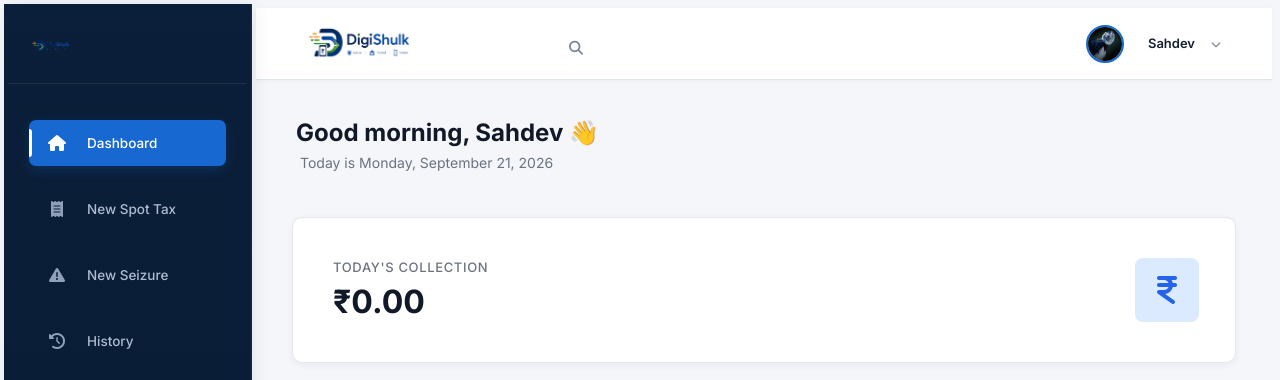
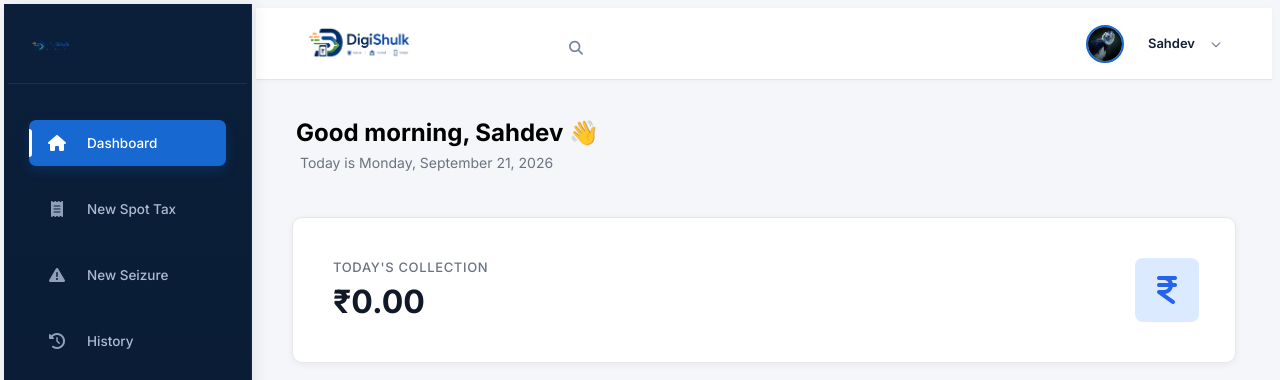
Before and after one commit to SahdevParmar/DigiShulk, a PHP site: page /includes/dashboard.php in a window 1280 px wide. Shown: the top 380 px of the page. Run offline with PHP 8.4, Linux system fonts and the light colour scheme; a user stored in the database is signed in; data comes from the database, SQL or seed files in the repository; a stand-in replaces the project's code that opens the database connection; some libraries are stand-ins or nearby versions.

Commit message:
Update dashboard.php

```diff
--- a/includes/dashboard.php
+++ b/includes/dashboard.php
@@ -173,7 +173,7 @@ $weekChange = $lastWeekTotal > 0 ? round((($thisWeekTotal - $lastWeekTotal) / $l
     <!-- Page Header -->
     <div style="display: flex; flex-wrap: wrap; align-items: center; justify-content: space-between; gap: var(--space-4); margin-bottom: var(--space-6);">
         <div>
-            <h1 style="font-size: var(--text-3xl); font-weight: 700; color: var(--color-text); margin: 0;">Good morning, <?= $inspectorName ?> 👋</h1>
+            <h1 style="font-size: var(--text-3xl); font-weight: 700; color: black; margin: 0;">Good morning, <?= $inspectorName ?> 👋</h1>
             <p class="subtitle" style="margin-top: var(--space-1);">Today is <?php echo date('l, F j, Y'); ?></p>
         </div>
     </div>
```
